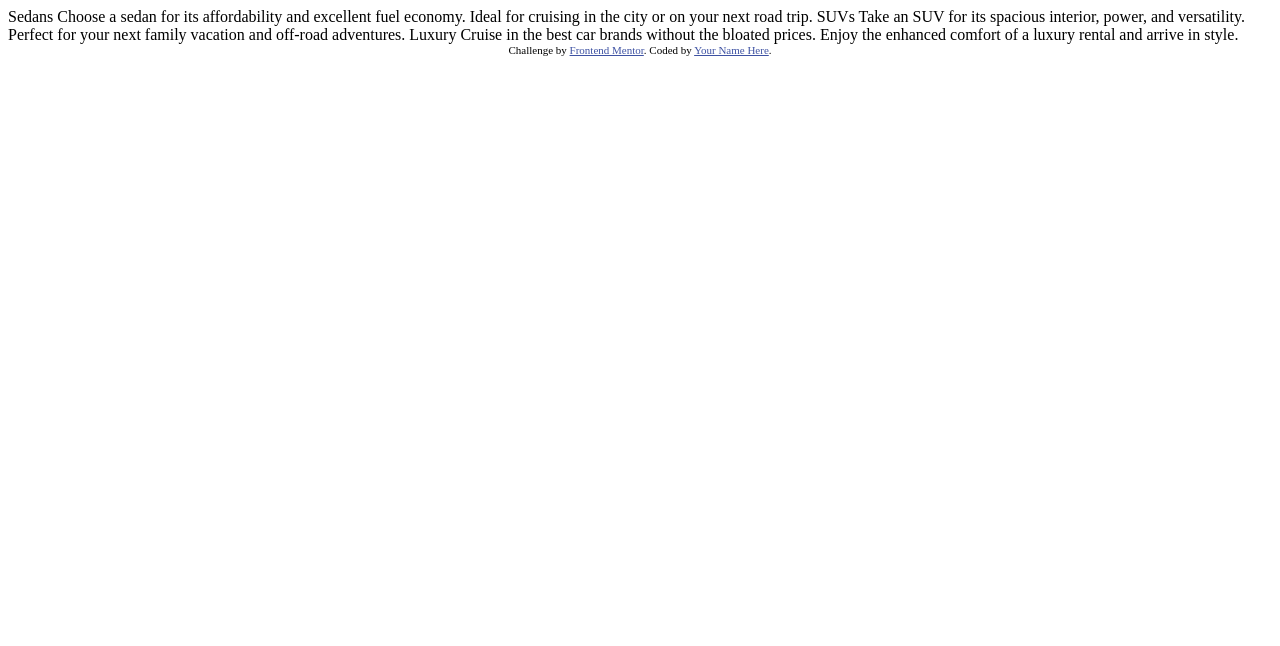
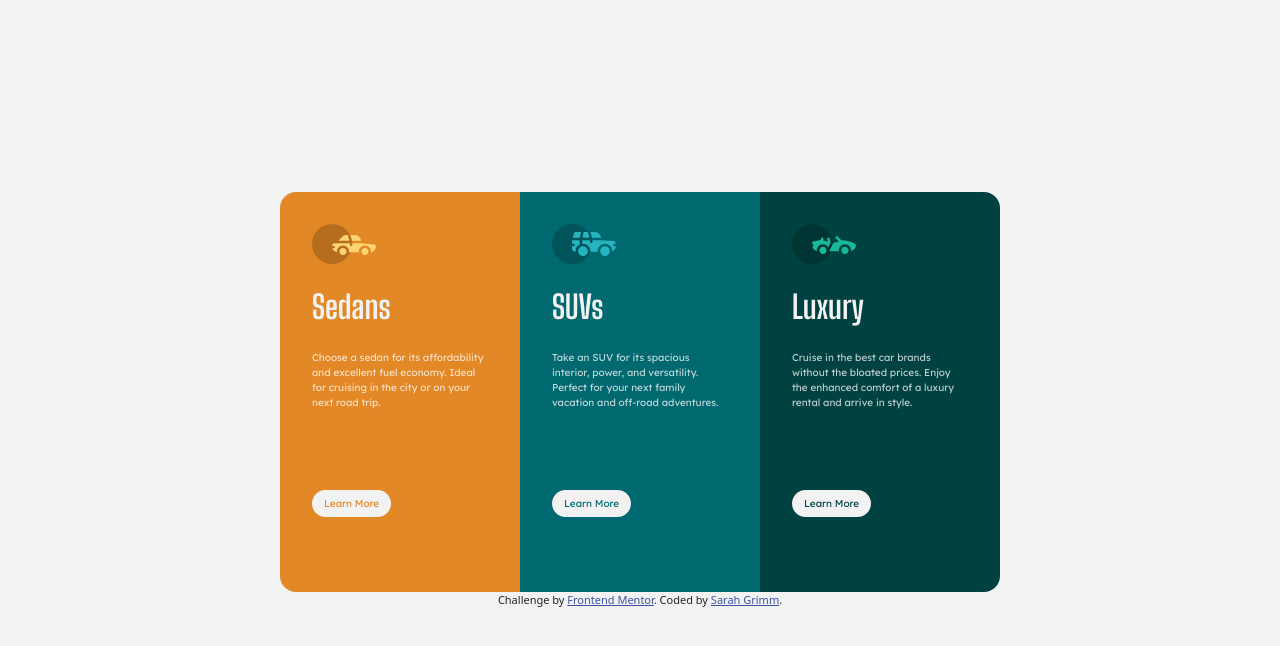
Before and after one commit to sarahagrimm/3-column-preview-card-component-main, a website: page index.html in a window 1280 px wide. Drawn offline with nearby package versions, Linux system fonts and the light colour scheme.

Commit message:
3 Column Preview Card

```diff
--- a/index.html
+++ b/index.html
@@ -5,6 +5,8 @@
   <meta name="viewport" content="width=device-width, initial-scale=1.0"> <!-- displays site properly based on user's device -->
 
   <link rel="icon" type="image/png" sizes="32x32" href="./images/favicon-32x32.png">
+  <link href="https://cdn.jsdelivr.net/npm/bootstrap@5.2.0/dist/css/bootstrap.min.css" rel="stylesheet" integrity="sha384-gH2yIJqKdNHPEq0n4Mqa/HGKIhSkIHeL5AyhkYV8i59U5AR6csBvApHHNl/vI1Bx" crossorigin="anonymous">
+  <link rel="stylesheet" href="style.css">
 
   <title>Frontend Mentor | 3-column preview card component</title>
 
@@ -16,21 +18,33 @@
 </head>
 <body>
 
-  Sedans
-  Choose a sedan for its affordability and excellent fuel economy. Ideal for cruising in the city
-  or on your next road trip.
+  <div class="card">
+  <div class="sedans">
+  <img src="./images/icon-sedans.svg" alt="">
+  <h1>Sedans</h1>
+  <p>Choose a sedan for its affordability and excellent fuel economy. Ideal for cruising in the city
+  or on your next road trip.</p>
+  <button class="btn btn-primary">Learn More</button>
+  </div>
 
-  SUVs
-  Take an SUV for its spacious interior, power, and versatility. Perfect for your next family vacation
-  and off-road adventures.
+  <div class="suvs">
+  <img src="./images/icon-suvs.svg" alt="">
+  <h1>SUVs</h1>
+  <p>Take an SUV for its spacious interior, power, and versatility. Perfect for your next family vacation
+  and off-road adventures.</p>
+  <button class="btn btn-primary">Learn More</button>
+  </div>
 
-  Luxury
-  Cruise in the best car brands without the bloated prices. Enjoy the enhanced comfort of a luxury
-  rental and arrive in style.
-
+  <div class="luxury">
+  <img src="./images/icon-luxury.svg" alt="">
+  <h1>Luxury</h1>
+  <p>Cruise in the best car brands without the bloated prices. Enjoy the enhanced comfort of a luxury
+  rental and arrive in style.</p>
+  <button class="btn btn-primary">Learn More</button>
+  </div></div>
   <div class="attribution">
     Challenge by <a href="https://www.frontendmentor.io?ref=challenge" target="_blank">Frontend Mentor</a>.
-    Coded by <a href="#">Your Name Here</a>.
+    Coded by <a href="#">Sarah Grimm</a>.
   </div>
 </body>
 </html>
--- /dev/null
+++ b/package.json
@@ -0,0 +1,5 @@
+{
+  "dependencies": {
+    "bootstrap": "^5.2.0"
+  }
+}
--- /dev/null
+++ b/style.css
@@ -0,0 +1,112 @@
+@import url('https://fonts.googleapis.com/css2?family=Big+Shoulders+Display:wght@700&family=Lexend+Deca&display=swap');
+
+body {
+    background-color: hsl(0, 0%, 95%);
+    display: flex;
+    align-items: center;
+    justify-content: center;
+    flex-direction: column;
+    height: 100vh;
+}
+
+.card {
+    height: 25rem;
+    flex-direction: row;
+    align-items: center;
+    flex-wrap: wrap;
+    border: none;
+    background-color: hsl(0, 0%, 95%);
+}
+
+.sedans, .suvs, .luxury {
+    flex-direction: row;
+    width: 15rem;
+    height: 25rem;
+    padding: 2rem;
+}
+
+.sedans {
+    background-color: hsl(31, 77%, 52%);
+    border-radius: 1rem 0 0 1rem;
+}
+
+.suvs {
+    background-color: hsl(184, 100%, 22%);
+}
+
+.luxury {
+    background-color: hsl(179, 100%, 13%);
+    border-radius: 0 1rem 1rem 0;
+}
+
+img {
+    margin-bottom: 1.5rem;
+}
+
+h1 {
+    font-family: 'Big Shoulders Display', sans-serif;
+    font-weight: 700;
+    font-size: xx-large;
+    color: hsl(0, 0%, 95%);
+}
+
+p {
+    color: hsla(0, 0%, 100%, 0.75);
+    font-family: 'Lexend Deca', sans-serif;
+    font-weight: 400;
+    font-size: x-small;
+    padding: 1rem 0;
+}
+
+.btn {
+    background-color: hsl(0, 0%, 95%);
+    border: none;
+    font-family: 'Lexend Deca', sans-serif;
+    font-weight: 400;
+    font-size: x-small;
+    border-radius: 1rem;
+    margin-top: 3rem;
+}
+
+.sedans .btn {
+    color: hsl(31, 77%, 52%);
+}
+
+.suvs .btn {
+    color: hsl(184, 100%, 22%);
+}
+
+.luxury .btn {
+    color: hsl(179, 100%, 13%);
+}
+
+.btn:hover {
+    background: none;
+    border: 2px hsl(0, 0%, 95%) solid;
+    color: hsl(0, 0%, 95%);
+}
+
+@media only screen and (max-width: 999px) {
+    .sedans, .suvs, .luxury {
+        margin: 0 20rem;
+        border-radius: 0;
+        height: 23rem;
+    }
+
+    .card {
+        height: 35rem;
+    }
+
+    .btn {
+        margin: 0;
+    }
+
+    .sedans {
+        border-radius: 1rem 1rem 0 0;
+    }
+
+    .luxury {
+        border-radius: 0 0 1rem 1rem;
+    }
+
+}
```
Also changed, not shown: 1 other file.
